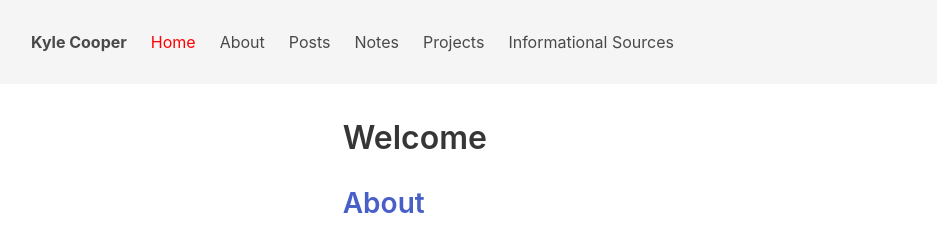
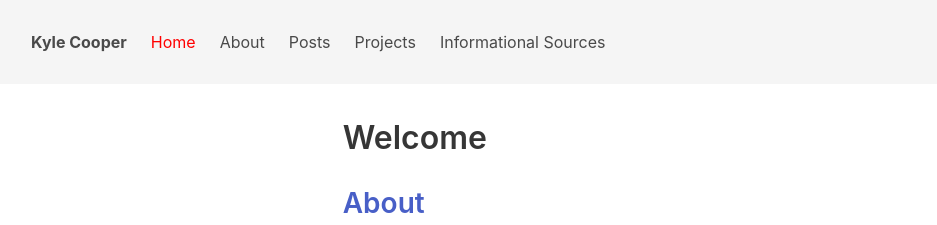
Before and after one commit to kc8/cooperkyle.com, a Jekyll site: the page built from index.html, in a window 1280 px wide. Shown: the top 225 px of the page, without its empty margins (13-950 px from the left). Built offline with Jekyll 4.4.1, drawn with Linux system fonts in a browser that asks for light colours; nearby versions of some CDN libraries.

Commit message:
moving more posts and nav around

```diff
--- a/_includes/navigation.html
+++ b/_includes/navigation.html
@@ -23,9 +23,6 @@
       <a href="/posts.html" {% if page.url == "/posts.html"%} style=color:red;"{% endif %} class="navbar-item">
          Posts
       </a>
-      <a href="/notes.html"{% if page.url == "/notes.html"%} style=color:red;"{% endif %} class="navbar-item">
-        Notes
-      </a>
       <a href="/projects.html"{% if page.url == "/projects.html"%} style=is-active ;"{% endif %} class="navbar-item">
         Projects
       </a>
```
Also changed, not shown: _posts/blog/2025_08_06-raylib-and-zig.md (renamed from 2025_08_06-raylib-and-zig.md).
